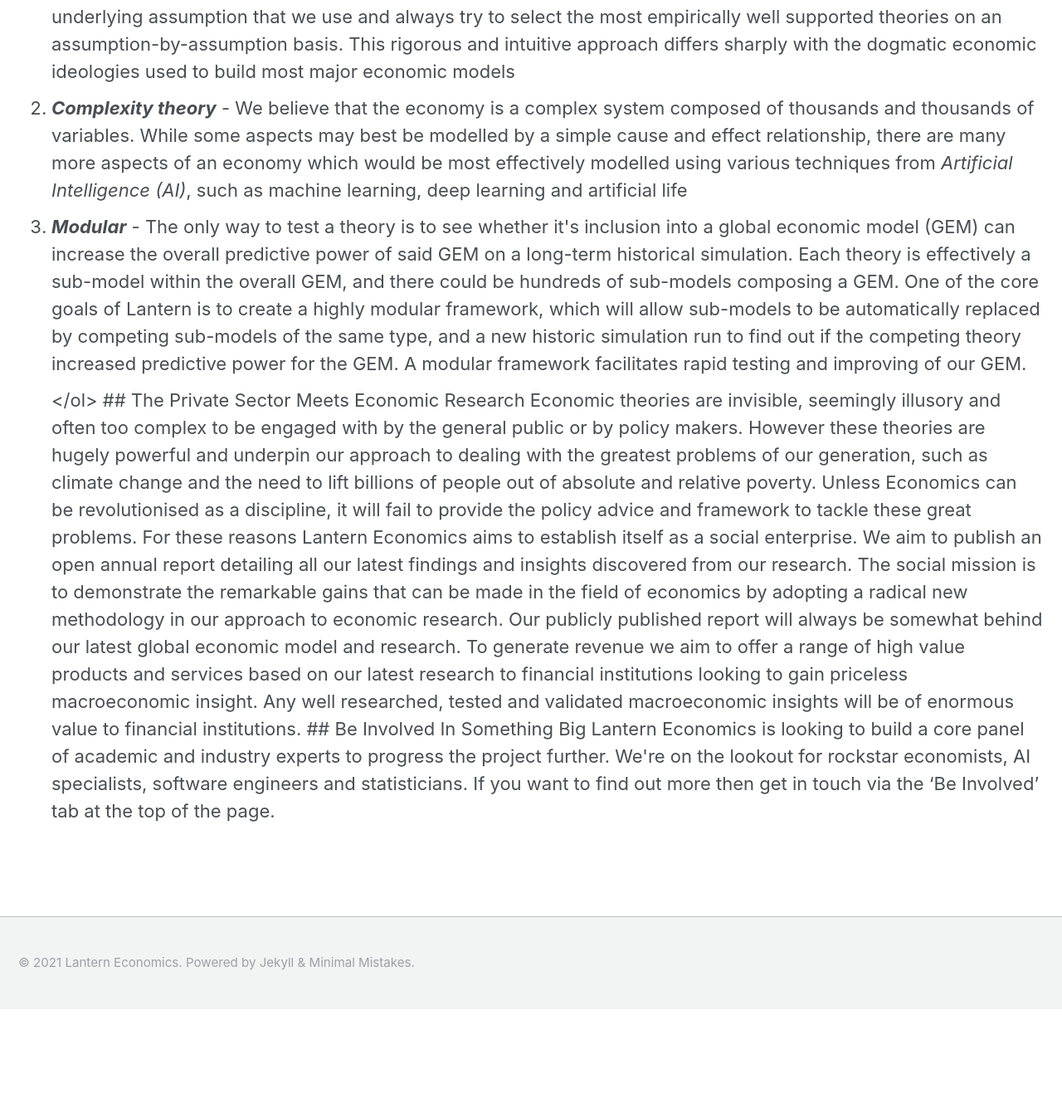
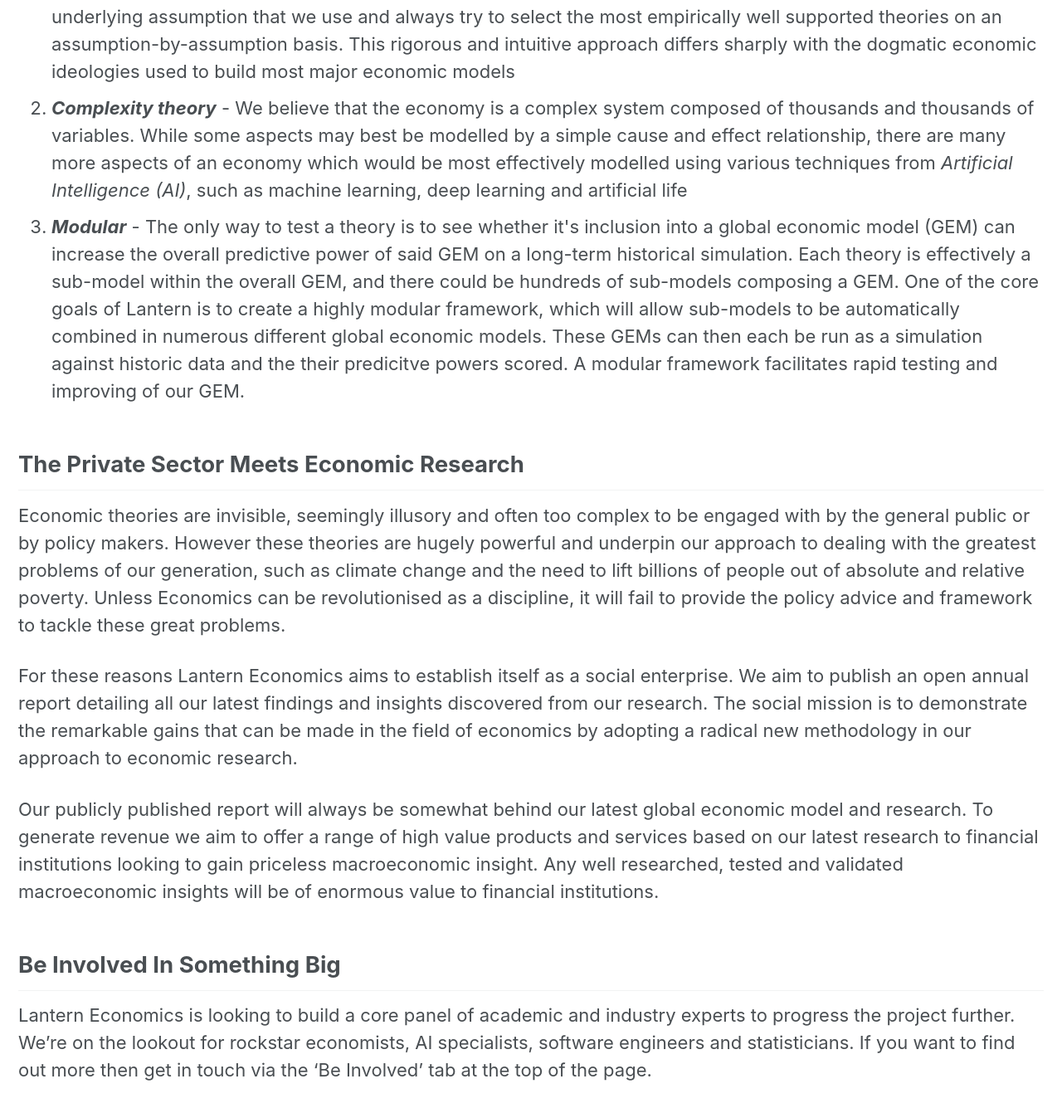
Before and after one commit to StephenBeard93/commercial, a Jekyll site: the page built from _pages/home.md, in a window 1280 px wide and 1400 px high, scrolled down 729 px. Shown: the top 1341 px of the window at 83% size. Built offline with Jekyll 4.4.1, drawn with Linux system fonts in a browser that asks for light colours; before the commit the page ends 1945 px from its top, so only the background shows below that; some of the changed text lies outside the part shown.

Commit message:
Update home.md

```diff
--- a/_pages/home.md
+++ b/_pages/home.md
@@ -16,9 +16,10 @@ modified: 2016-04-18T16:39:37-04:00
 Lantern Economics is on a mission to build the world's best global economic models, and by so doing aims to uncover ground-breaking economic insights with real world applicability to both financial markets and government policy. Our economic models are continually evolving and are built using Lantern's unique methodology, which consists of three core principles:
 <ol>
   <li><strong><em>unbiased</em></strong> - Economics is divided into many differing and contradicting schools of thought. Lantern Economics does not build models limited by the theoretical basis of one school of thought. Instead we assess every underlying assumption that we use and always try to select the most empirically well supported theories on an assumption-by-assumption basis. This rigorous and intuitive approach differs sharply with the dogmatic economic ideologies used to build most major economic models </li>
-  <li><strong><em>Complexity theory</em></strong> - We believe that the economy is a complex system composed of thousands and thousands of variables. While some aspects may best be modelled by a simple cause and effect relationship, there are many more aspects of an economy which would be most effectively modelled using various techniques from <em>Artificial Intelligence (AI)</em>, such as machine learning, deep learning and artificial life
-  <li><strong><em>Modular</em></strong> - The only way to test a theory is to see whether it's inclusion into a global economic model (GEM) can increase the overall predictive power of said GEM on a long-term historical simulation. Each theory is effectively a sub-model within the overall GEM, and there could be hundreds of sub-models composing a GEM. One of the core goals of Lantern is to create a highly modular framework, which will allow sub-models to be automatically replaced by competing sub-models of the same type, and a new historic simulation run to find out if the competing theory increased predictive power for the GEM. A modular framework facilitates rapid testing and improving of our GEM.</li>
+  <li><strong><em>Complexity theory</em></strong> - We believe that the economy is a complex system composed of thousands and thousands of variables. While some aspects may best be modelled by a simple cause and effect relationship, there are many more aspects of an economy which would be most effectively modelled using various techniques from <em>Artificial Intelligence (AI)</em>, such as machine learning, deep learning and artificial life</li>
+  <li><strong><em>Modular</em></strong> - The only way to test a theory is to see whether it's inclusion into a global economic model (GEM) can increase the overall predictive power of said GEM on a long-term historical simulation. Each theory is effectively a sub-model within the overall GEM, and there could be hundreds of sub-models composing a GEM. One of the core goals of Lantern is to create a highly modular framework, which will allow sub-models to be automatically combined in numerous different global economic models. These GEMs can then each be run as a simulation against historic data and the their predicitve powers scored. A modular framework facilitates rapid testing and improving of our GEM.</li>
 </ol>
+
 
 ## The Private Sector Meets Economic Research
 
```
Also changed, not shown: other parts of _pages/home.md (+1 -1 lines).
